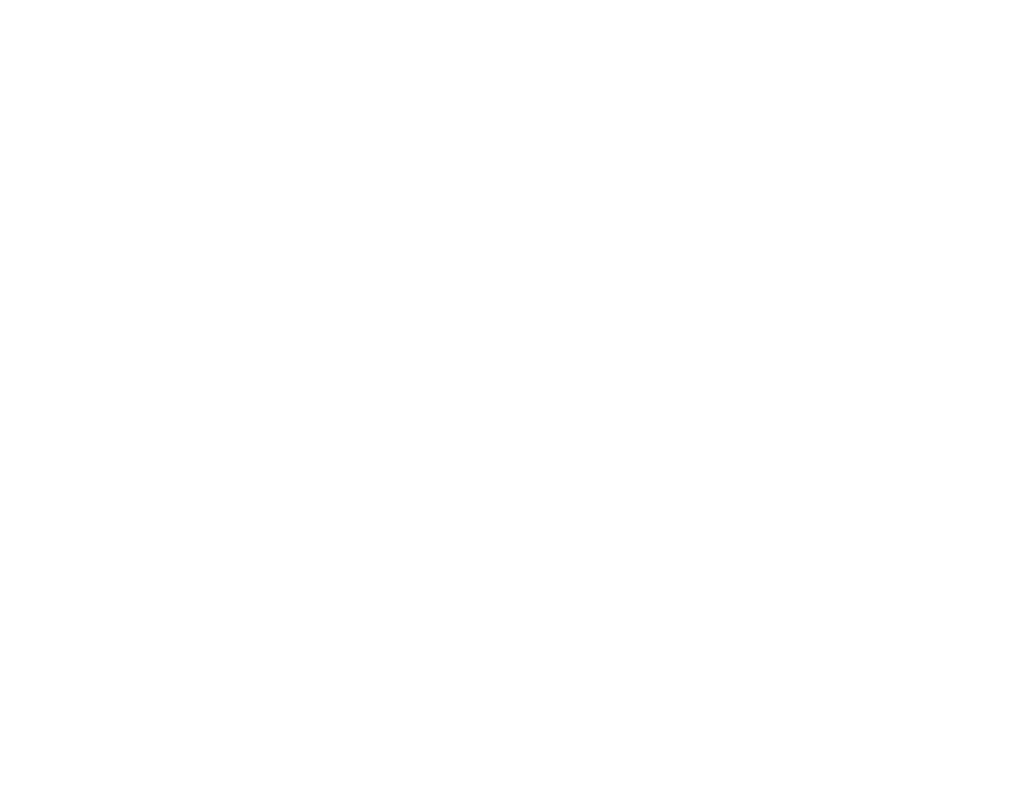
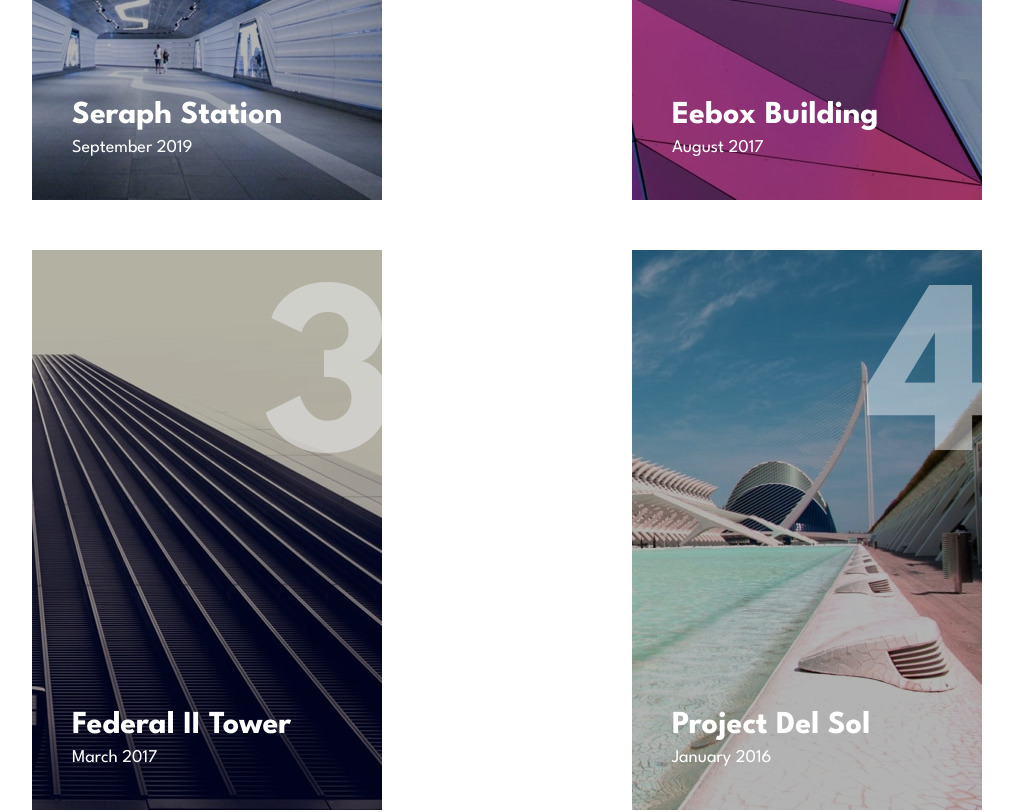
Before and after one commit to adarshcodes/arch-studio, a React (Create React App) app: page /portfolio in a window 1280 px wide. Shown: the part 520-1332 px from the top of the page, without its empty margins (133-1146 px from the left). Before the commit the page ends 800 px from the top, so only its background shows below. Built offline with nearby package versions, Linux system fonts and the light colour scheme.

Commit message:
completed the portfolio page

```diff
--- a/src/assets/sass/components/_portfolioCard.styles.scss
+++ b/src/assets/sass/components/_portfolioCard.styles.scss
@@ -1,5 +1,6 @@
 .portfolio-card {
 	width: 35rem;
+	height: 56rem;
 	position: relative;
 	cursor: pointer;
 	overflow: hidden;
@@ -24,7 +25,7 @@
 
 	&:hover .portfolio-card-id {
 		top: 20%;
-		right: 30%;
+		opacity: 0.9;
 	}
 
 	.portfolio-card-title-container {
@@ -37,8 +38,10 @@
 
 	&:hover .portfolio-card-title-container {
 		bottom: 25%;
-		left: 25%;
-		text-align: center;
+
+		h5 {
+			text-shadow: 6px 6px 0px rgba(0, 0, 0, 0.2) !important;
+		}
 	}
 
 	.portfolio-link {
@@ -79,3 +82,12 @@
 		}
 	}
 }
+
+.portfolio-container {
+	@include flex-row-space-between;
+	flex-wrap: wrap;
+
+	.portfolio-page-card {
+		margin-bottom: 5rem;
+	}
+}
--- a/src/assets/sass/main.css
+++ b/src/assets/sass/main.css
@@ -318,6 +318,7 @@
 
 .portfolio-card {
   width: 35rem;
+  height: 56rem;
   position: relative;
   cursor: pointer;
   overflow: hidden;
@@ -343,7 +344,7 @@
 
 .portfolio-card:hover .portfolio-card-id {
   top: 20%;
-  right: 30%;
+  opacity: 0.9;
 }
 
 .portfolio-card .portfolio-card-title-container {
@@ -356,8 +357,10 @@
 
 .portfolio-card:hover .portfolio-card-title-container {
   bottom: 25%;
-  left: 25%;
-  text-align: center;
+}
+
+.portfolio-card:hover .portfolio-card-title-container h5 {
+  text-shadow: 6px 6px 0px rgba(0, 0, 0, 0.2) !important;
 }
 
 .portfolio-card .portfolio-link .arrow-icon {
@@ -394,6 +397,17 @@
 
 .portfolio-card:hover .portfolio-link:hover .arrow-icon {
   transform: translateX(0.5rem);
+}
+
+.portfolio-container {
+  display: flex;
+  justify-content: space-between;
+  align-items: center;
+  flex-wrap: wrap;
+}
+
+.portfolio-container .portfolio-page-card {
+  margin-bottom: 5rem;
 }
 
 .navbar {
--- a/src/components/portfolioCard.component.jsx
+++ b/src/components/portfolioCard.component.jsx
@@ -1,11 +1,9 @@
 import React from "react";
-import { Link } from "react-router-dom";
-
-import Arrow from "../assets/images/icons/icon-arrow.svg";
 
 function PortfolioCard(props) {
 	return (
-		<div className="portfolio-card">
+		<div>
+			<div className="portfolio-card portfolio-page-card">
 				<picture>
 					<source
 						srcSet={props.imgMob}
@@ -22,12 +20,8 @@
 				<span className="heading-xl portfolio-card-id">{props.id}</span>
 				<div className="portfolio-card-title-container">
 					<h5 className="heading-s portfolio-title">{props.title}</h5>
-				<Link to={props.link}>
-					<span className="portfolio-link">
-						{props.subtitle}
-						<img src={Arrow} alt="arrow" className="arrow-icon" />
-					</span>
-				</Link>
+					<span className="portfolio-link portfolio-date">{props.date}</span>
+				</div>
 			</div>
 		</div>
 	);
--- a/src/routes/portfolio/portfolio.component.jsx
+++ b/src/routes/portfolio/portfolio.component.jsx
@@ -1,16 +1,35 @@
-import React from "react";
+import React, { useEffect } from "react";
 import Helmet from "react-helmet";
 
 // importing components
 import Pagination from "../../components/pagination.component";
+import PortfolioCard from "../../components/portfolioCard.component";
+import projectsData from "./projectsData";
 
 export default function Portfolio() {
+	useEffect(() => {
+		window.scrollTo(0, 0);
+	}, []);
+
 	return (
 		<div>
 			<Helmet>
 				<title>Arch Studio | Portfolio</title>
 			</Helmet>
 			<Pagination page={"portfolio"} />
+			<div className="portfolio-container">
+				{projectsData.map((card) => (
+					<PortfolioCard
+						key={card.id}
+						id={card.id}
+						title={card.title}
+						img={card.image.desktop}
+						imgTab={card.image.tablet}
+						imgMob={card.image.mobile}
+						date={card.date}
+					/>
+				))}
+			</div>
 		</div>
 	);
 }
--- /dev/null
+++ b/src/routes/portfolio/projectsData.js
@@ -0,0 +1,173 @@
+// importing images
+import seraph from "../../assets/images/portfolio/image-seraph.jpg";
+import seraphTab from "../../assets/images/portfolio/image-seraph-tab.jpg";
+import seraphMob from "../../assets/images/portfolio/image-seraph-mob.jpg";
+
+import eebox from "../../assets/images/portfolio/image-eebox.jpg";
+import eeboxTab from "../../assets/images/portfolio/image-eebox-tab.jpg";
+import eeboxMob from "../../assets/images/portfolio/image-eebox-mob.jpg";
+
+import federal from "../../assets/images/portfolio/image-federal.jpg";
+import federalTab from "../../assets/images/portfolio/image-federal-tab.jpg";
+import federalMob from "../../assets/images/portfolio/image-federal-mob.jpg";
+
+import delSol from "../../assets/images/portfolio/image-del-sol.jpg";
+import delSolTab from "../../assets/images/portfolio/image-del-sol-tab.jpg";
+import delSolMob from "../../assets/images/portfolio/image-del-sol-mob.jpg";
+
+import leProto from "../../assets/images/portfolio/image-prototype.jpg";
+import leProtoTab from "../../assets/images/portfolio/image-prototype-tab.jpg";
+import leProtoMob from "../../assets/images/portfolio/image-prototype-mob.jpg";
+
+import bTower from "../../assets/images/portfolio/image-228b.jpg";
+import bTowerTab from "../../assets/images/portfolio/image-228b-tab.jpg";
+import bTowerMob from "../../assets/images/portfolio/image-228b-mob.jpg";
+
+import edelweiss from "../../assets/images/portfolio/image-edelweiss.jpg";
+import edelweissTab from "../../assets/images/portfolio/image-edelweiss-tab.jpg";
+import edelweissMob from "../../assets/images/portfolio/image-edelweiss-mob.jpg";
+
+import netcry from "../../assets/images/portfolio/image-netcry.jpg";
+import netcryTab from "../../assets/images/portfolio/image-netcry-tab.jpg";
+import netcryMob from "../../assets/images/portfolio/image-netcry-mob.jpg";
+
+import hypers from "../../assets/images/portfolio/image-hypers.jpg";
+import hypersTab from "../../assets/images/portfolio/image-hypers-tab.jpg";
+import hypersMob from "../../assets/images/portfolio/image-hypers-mob.jpg";
+
+import sxiv from "../../assets/images/portfolio/image-sxiv.jpg";
+import sxivTab from "../../assets/images/portfolio/image-sxiv-tab.jpg";
+import sxivMob from "../../assets/images/portfolio/image-sxiv-mob.jpg";
+
+import trinity from "../../assets/images/portfolio/image-trinity.jpg";
+import trinityTab from "../../assets/images/portfolio/image-trinity-tab.jpg";
+import trinityMob from "../../assets/images/portfolio/image-trinity-mob.jpg";
+
+import paramour from "../../assets/images/portfolio/image-paramour.jpg";
+import paramourTab from "../../assets/images/portfolio/image-paramour-tab.jpg";
+import paramourMob from "../../assets/images/portfolio/image-paramour-mob.jpg";
+
+const projectsData = [
+	{
+		id: 1,
+		title: "Seraph Station",
+		image: {
+			mobile: seraphMob,
+			tablet: seraphTab,
+			desktop: seraph,
+		},
+		date: "September 2019",
+	},
+	{
+		id: 2,
+		title: "Eebox Building",
+		image: {
+			mobile: eeboxMob,
+			tablet: eeboxTab,
+			desktop: eebox,
+		},
+		date: "August 2017",
+	},
+	{
+		id: 3,
+		title: "Federal II Tower",
+		image: {
+			mobile: federalMob,
+			tablet: federalTab,
+			desktop: federal,
+		},
+		date: "March 2017",
+	},
+	{
+		id: 4,
+		title: "Project Del Sol",
+		image: {
+			mobile: delSolMob,
+			tablet: delSolTab,
+			desktop: delSol,
+		},
+		date: "January 2016",
+	},
+	{
+		id: 5,
+		title: "Le Prototype",
+		image: {
+			mobile: leProtoMob,
+			tablet: leProtoTab,
+			desktop: leProto,
+		},
+		date: "October 2015",
+	},
+	{
+		id: 6,
+		title: "228B Tower",
+		image: {
+			mobile: bTowerMob,
+			tablet: bTowerTab,
+			desktop: bTower,
+		},
+		date: "April 2015",
+	},
+	{
+		id: 7,
+		title: "Grand Edelweiss Hotel",
+		image: {
+			mobile: edelweissMob,
+			tablet: edelweissTab,
+			desktop: edelweiss,
+		},
+		date: "December 2013",
+	},
+	{
+		id: 8,
+		title: "Netcry Tower",
+		image: {
+			mobile: netcryMob,
+			tablet: netcryTab,
+			desktop: netcry,
+		},
+		date: "August 2012",
+	},
+	{
+		id: 9,
+		title: "Hypers",
+		image: {
+			mobile: hypersMob,
+			tablet: hypersTab,
+			desktop: hypers,
+		},
+		date: "January 2012",
+	},
+	{
+		id: 10,
+		title: "SXIV Tower",
+		image: {
+			mobile: sxivMob,
+			tablet: sxivTab,
+			desktop: sxiv,
+		},
+		date: "March 2011",
+	},
+	{
+		id: 12,
+		title: "Project Paramour",
+		image: {
+			mobile: trinityMob,
+			tablet: trinityTab,
+			desktop: trinity,
+		},
+		date: "February 2008",
+	},
+	{
+		id: 13,
+		title: "Trinity Bank Tower",
+		image: {
+			mobile: paramourMob,
+			tablet: paramourTab,
+			desktop: paramour,
+		},
+		date: "September 2010",
+	},
+];
+
+export default projectsData;
```
Also changed, not shown: src/components/featuredCard.component.jsx (added, +36 -0 lines), 1 other file (tests, documents, lock files or other folders). Lines whose indentation alone changed are shown as unchanged.
